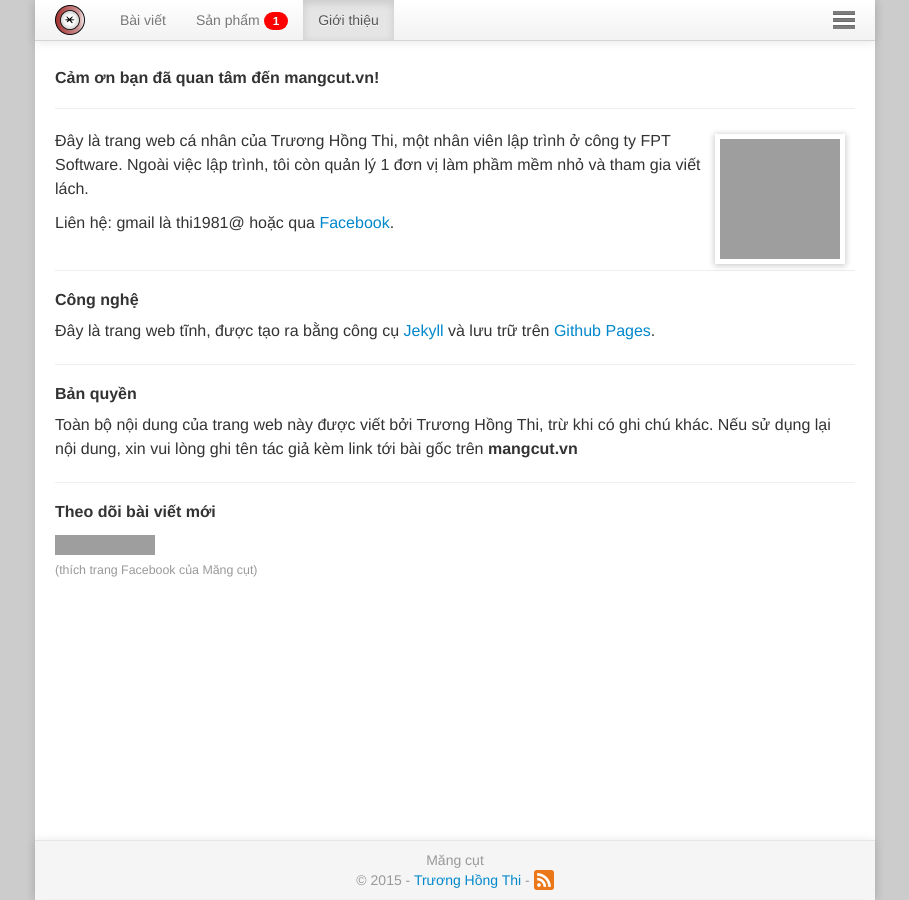
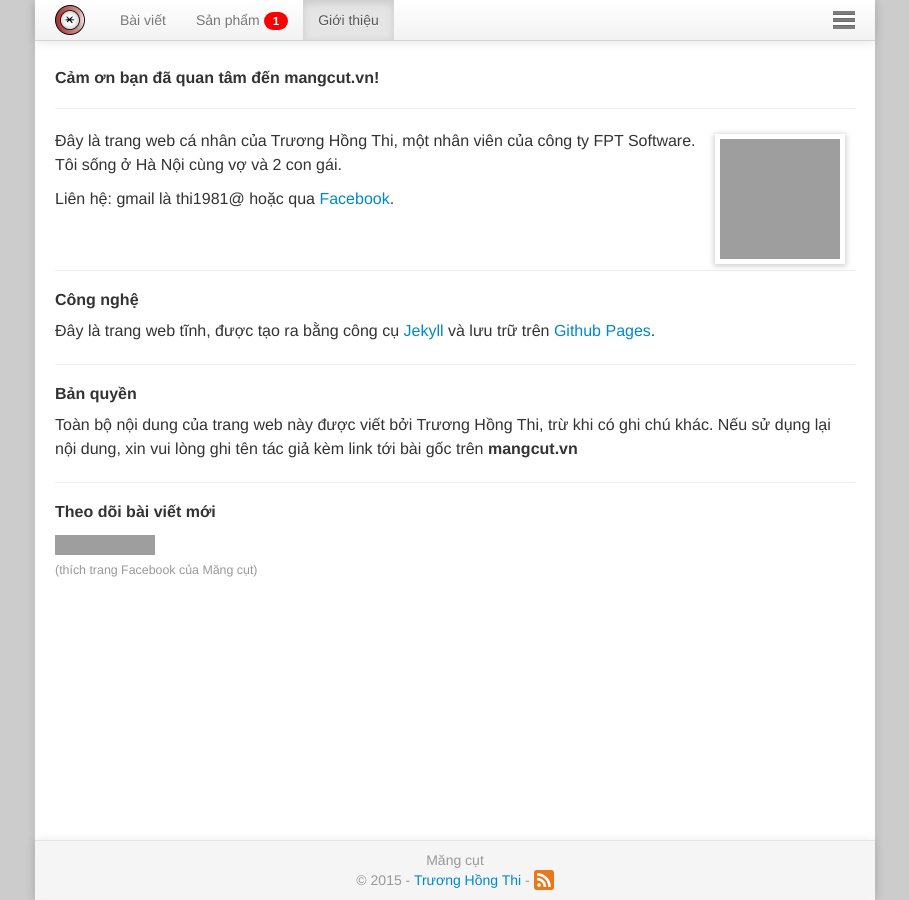
Before and after one commit to mangcut/mangcut.github.io, a Jekyll site: the page built from about.html, in a window 1280 px wide. Shown: the whole page, without its empty margins (185-1094 px from the left). Built offline with Jekyll 4.4.1, drawn with Linux system fonts in a browser that asks for light colours; nearby versions of some CDN libraries; comment, search, counter and statistics services are not loaded; grey boxes are pictures that could not be loaded.

Commit message:
fixed about

```diff
--- a/about.html
+++ b/about.html
@@ -9,7 +9,7 @@ image: http://www.gravatar.com/avatar/e46ca09ab9a86324a7dc7ddf76960066?s=292
 <h4 style="padding-top:13px;">Cảm ơn bạn đã quan tâm đến mangcut.vn!</h4>
 <div class="spacy-line"></div>
 <div class="pull-right" style="width=120px;height=120px;margin:5px 10px;padding:5px;-webkit-box-shadow: 0 1px 6px 1px rgba(0,0,0,0.2);box-shadow: 0 1px 6px 1px rgba(0,0,0,0.2);"><img id="myFamilyPhoto" width="120px" height="120px" src="http://www.gravatar.com/avatar/e46ca09ab9a86324a7dc7ddf76960066?s=120" alt="My photo"></img></div>
-<p>Đây là trang web cá nhân của Trương Hồng Thi, một nhân viên lập trình ở công ty FPT Software. Ngoài việc lập trình, tôi còn quản lý 1 đơn vị làm phầm mềm nhỏ và tham gia viết lách.</p>
+<p>Đây là trang web cá nhân của Trương Hồng Thi, một nhân viên của công ty FPT Software. Tôi sống ở Hà Nội cùng vợ và 2 con gái.</p>
 <p>Liên hệ: gmail là thi1981@ hoặc qua <a target="_blank" href="https://www.facebook.com/thith">Facebook</a>.</p>
 
 <div class="clear-both spacy-line"></div>
```
